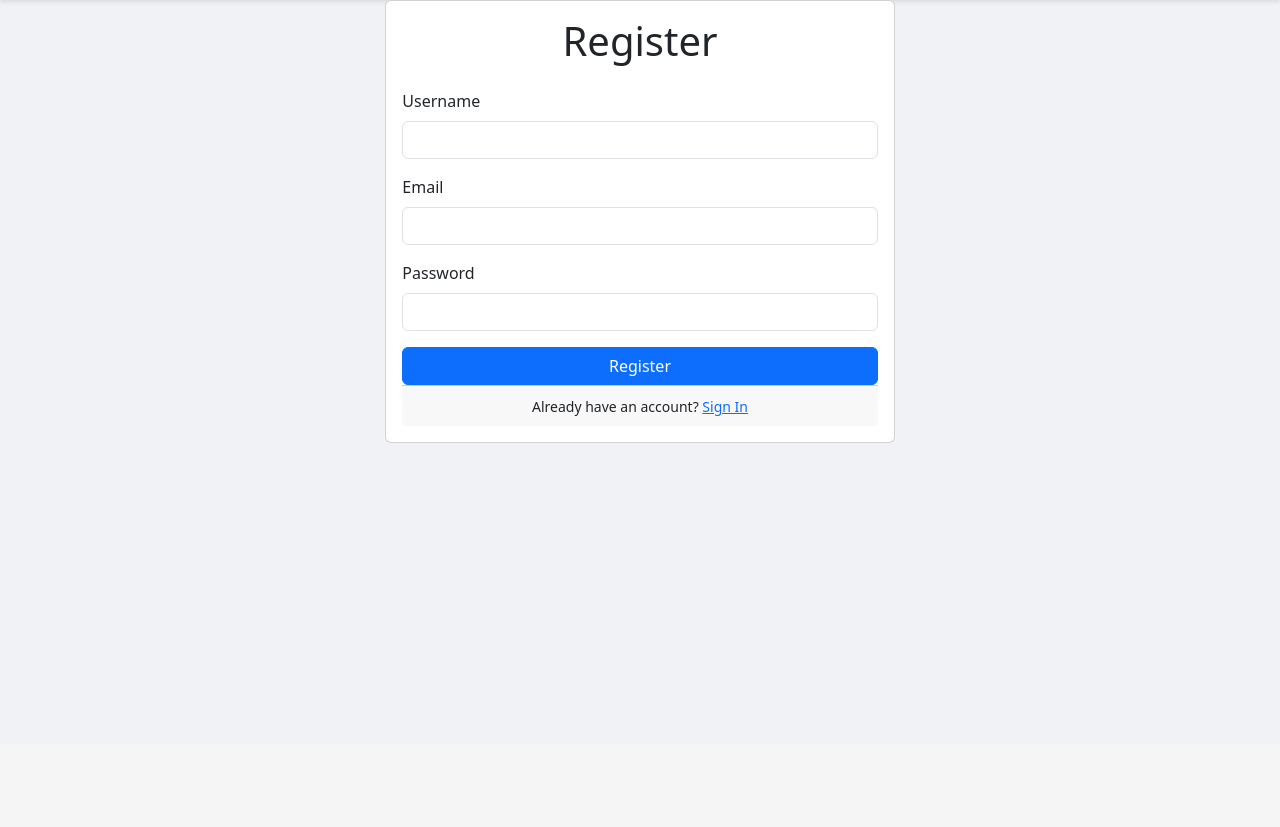
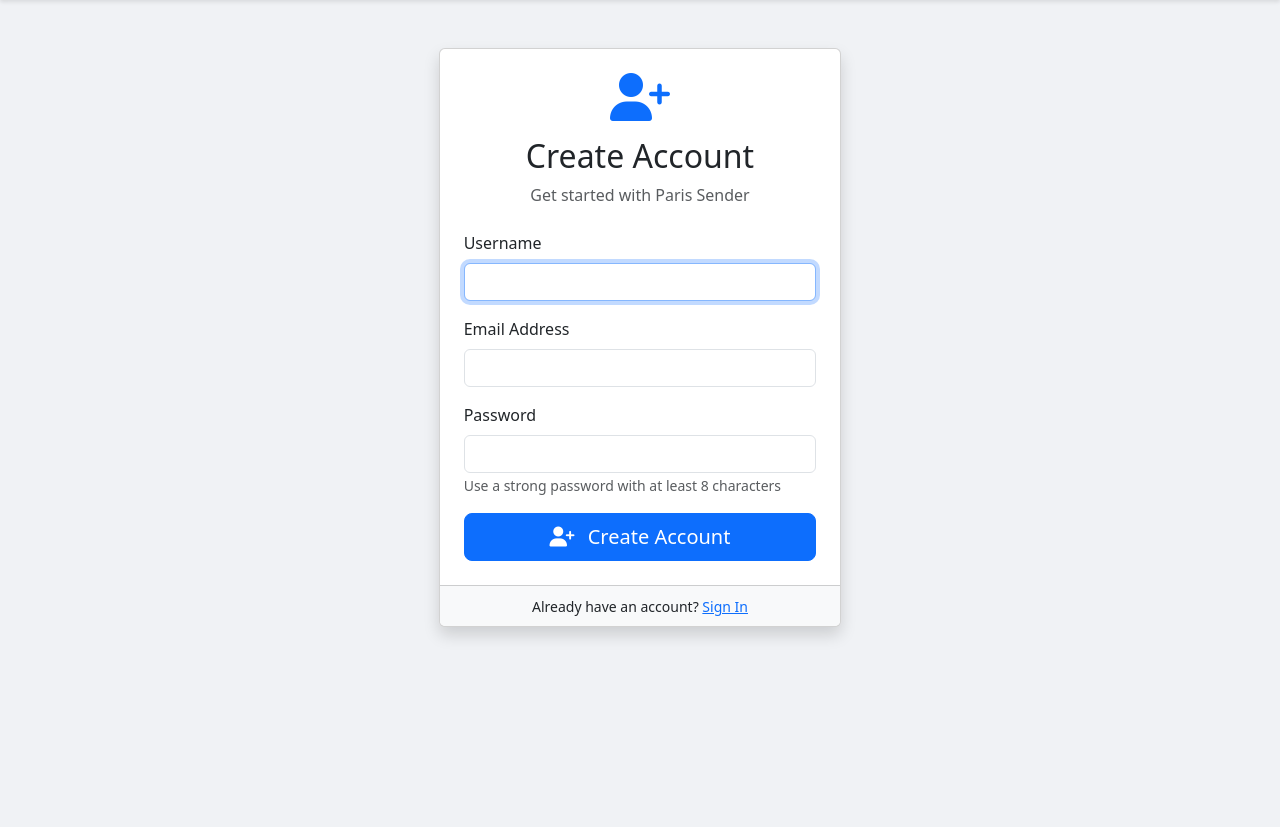
Before and after one commit to Sussyfreelandx/smtpweb, a Flask app: template app/templates/register.html in a window 1280 px wide. Shown: the part 56-883 px from the top of the page. Before the commit the page ends 499 px from the top, so only its background shows below. Run offline with Flask 2, Linux system fonts and the light colour scheme; the template is opened without the code that fills it, so the values that code supplies are empty.

Commit message:
Update register.html

```diff
--- a/app/templates/register.html
+++ b/app/templates/register.html
@@ -1,31 +1,39 @@
 {% extends "base.html" %}
 
 {% block content %}
-<div class="row justify-content-center">
-    <div class="col-lg-5 col-md-8">
-        <div class="card">
-            <div class="card-body">
-                <h1 class="card-title text-center mb-4">Register</h1>
-                <form action="" method="post">
+<div class="row justify-content-center mt-5">
+    <div class="col-lg-4 col-md-6">
+        <div class="card shadow">
+            <div class="card-body p-4">
+                <div class="text-center mb-4">
+                    <i class="fas fa-user-plus fa-3x text-primary mb-3"></i>
+                    <h2 class="card-title">Create Account</h2>
+                    <p class="text-muted">Get started with Paris Sender</p>
+                </div>
+                <form action="" method="post" novalidate>
+                    <input type="hidden" name="csrf_token" value="{{ csrf_token() }}">
                     <div class="mb-3">
                         <label for="username" class="form-label">Username</label>
-                        <input type="text" class="form-control" id="username" name="username" required>
+                        <input type="text" class="form-control" id="username" name="username" required autofocus>
                     </div>
                     <div class="mb-3">
-                        <label for="email" class="form-label">Email</label>
+                        <label for="email" class="form-label">Email Address</label>
                         <input type="email" class="form-control" id="email" name="email" required>
                     </div>
                     <div class="mb-3">
                         <label for="password" class="form-label">Password</label>
                         <input type="password" class="form-control" id="password" name="password" required>
+                        <small class="text-muted">Use a strong password with at least 8 characters</small>
                     </div>
                     <div class="d-grid">
-                        <button type="submit" class="btn btn-primary">Register</button>
+                        <button type="submit" class="btn btn-primary btn-lg">
+                            <i class="fas fa-user-plus me-2"></i> Create Account
+                        </button>
                     </div>
                 </form>
-                 <div class="card-footer text-center">
-                    <small>Already have an account? <a href="{{ url_for('main.login') }}">Sign In</a></small>
-                </div>
+            </div>
+            <div class="card-footer text-center bg-light">
+                <small>Already have an account? <a href="{{ url_for('main.login') }}">Sign In</a></small>
             </div>
         </div>
     </div>
```
